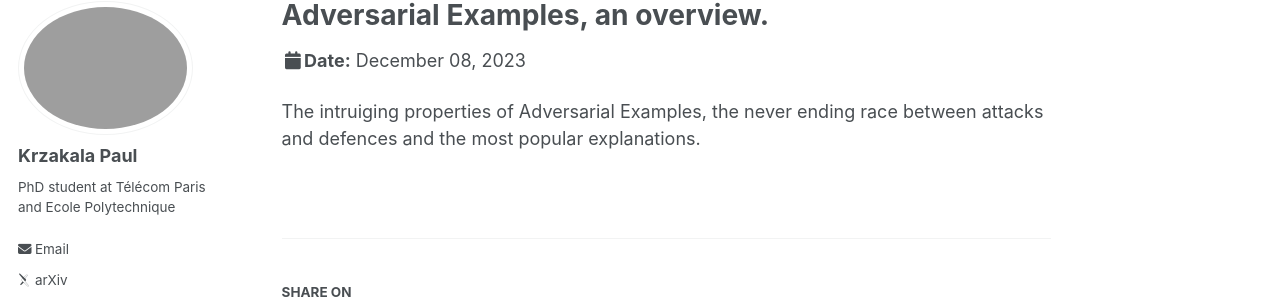
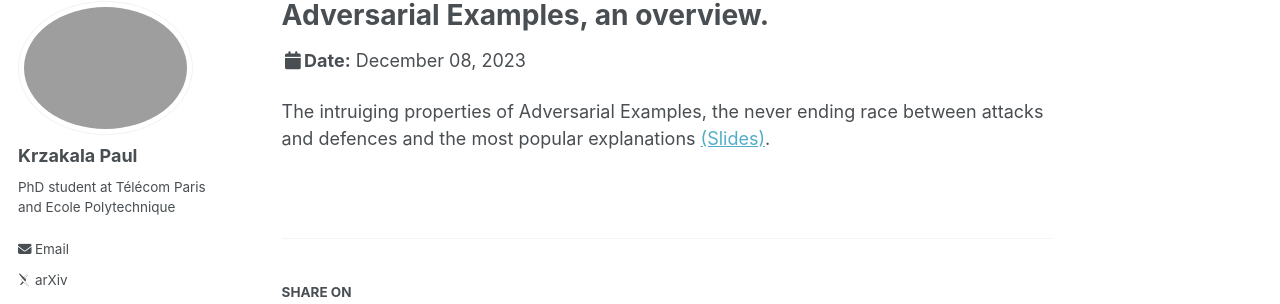
Before and after one commit to KrzakalaPaul/KrzakalaPaul.github.io, a Jekyll site: the page built from _talks/2023-12-08-talk-2.md, in a window 1280 px wide and 962 px high. Shown: the part 105-409 px from the top of the window. Built offline with Jekyll 4.4.1, drawn with Linux system fonts in a browser that asks for light colours; some web fonts are replaced.

Commit message:
Link to all talks

```diff
--- a/_talks/2023-12-08-talk-2.md
+++ b/_talks/2023-12-08-talk-2.md
@@ -4,8 +4,9 @@ collection: talks
 type: "Talk"
 permalink: /talks/2023-12-08-talk-2
 venue: "Télécom Paris, S2A"
+slidesurl: 'http://krzakalapaul.github.io/files/Adversarial_Examples_Group_Meeting.pdf'
 date: 2023-12-08
 location: "Paris, France"
 ---
 
-The intruiging properties of Adversarial Examples, the never ending race between attacks and defences and the most popular explanations.
+The intruiging properties of Adversarial Examples, the never ending race between attacks and defences and the most popular explanations <a href="{{ page.slidesurl }}">(Slides)</a>.
```
Also changed, not shown: _talks/2023-10-05-talk-1.md (+2 -1 lines), _talks/2024-05-28-talk-3.md (+2 -2 lines).
